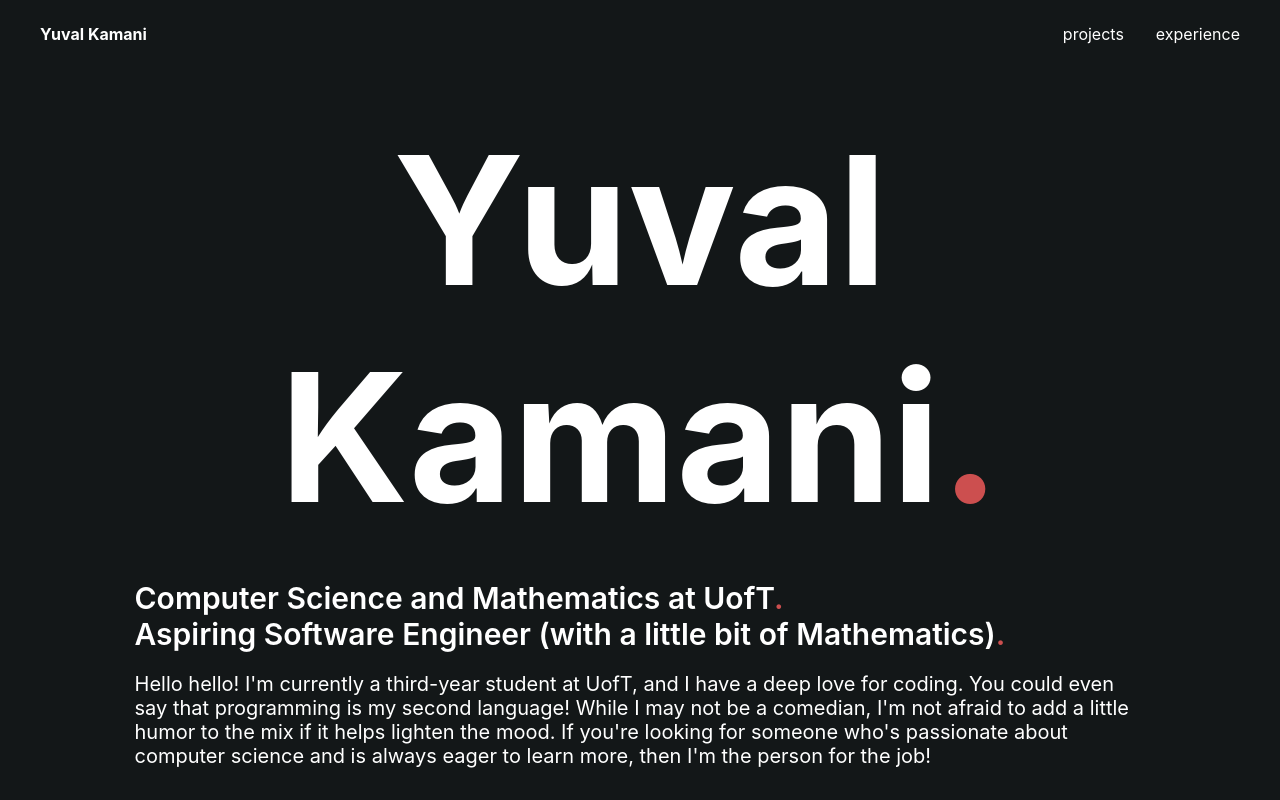
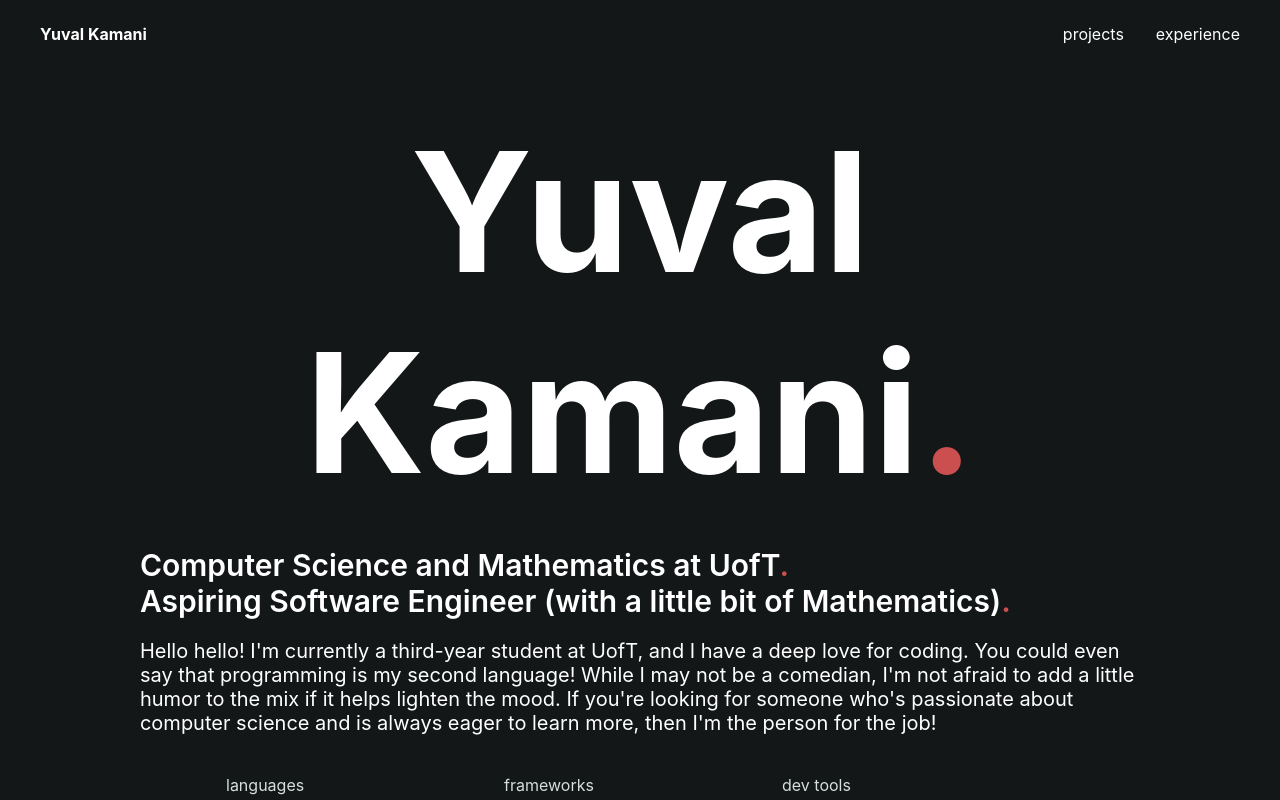
Before and after one commit to yuvalkamani/portfolio, a React (Create React App) app: page / in a window 1280 px wide. Shown: the top 800 px of the page. Built offline with nearby package versions, Linux system fonts and the light colour scheme.

Commit message:
Minor design change

```diff
--- a/src/Pages/Home.css
+++ b/src/Pages/Home.css
@@ -4,11 +4,11 @@
   flex-direction: column;
   align-content: center;
   text-align: center;
-  margin: 4% 3.5%;
+  margin: 4% 4%;
 }
 
 .title {
-  font-size: 14vw;
+  font-size: 13vw;
   font-weight: bold;
 }
 
```
